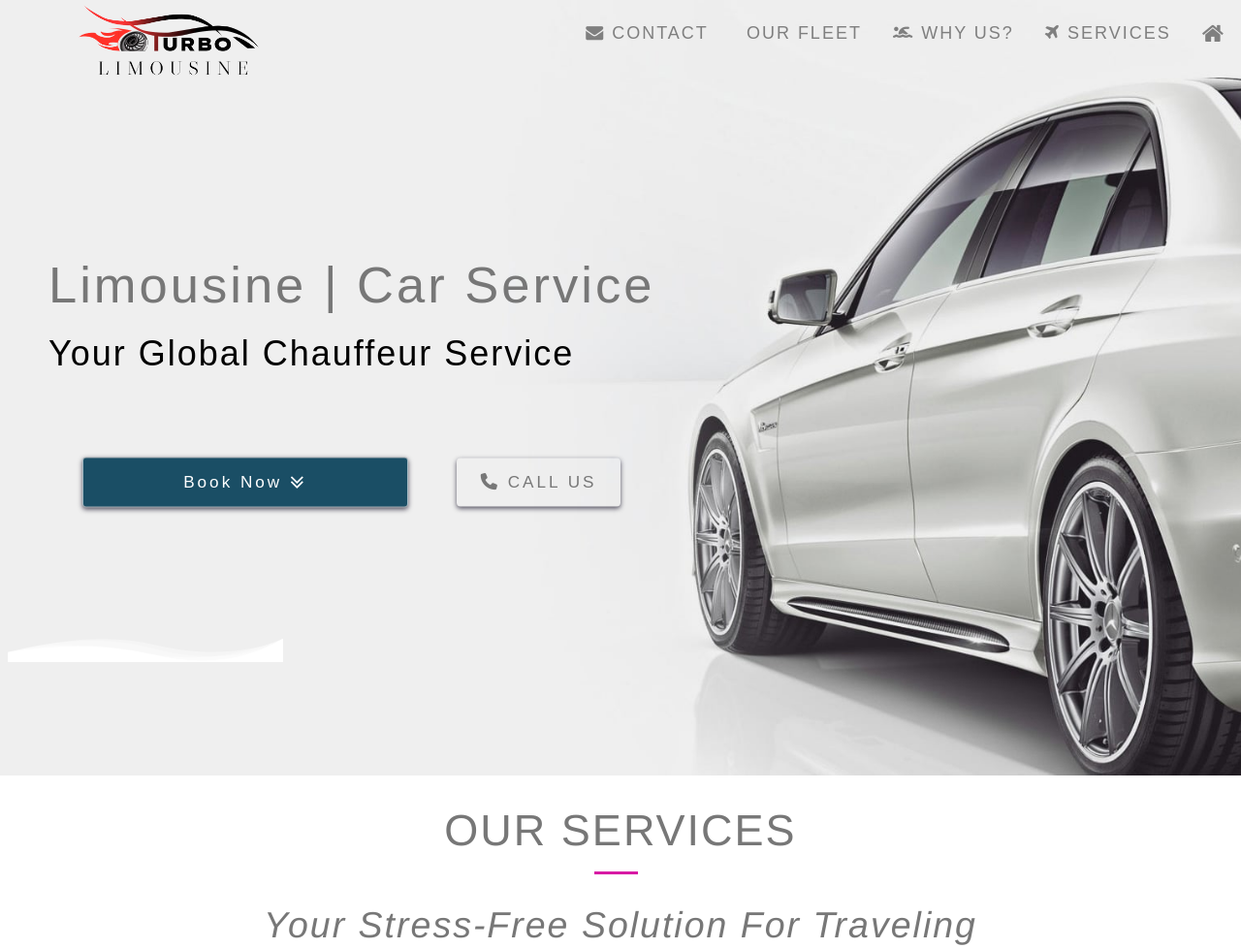
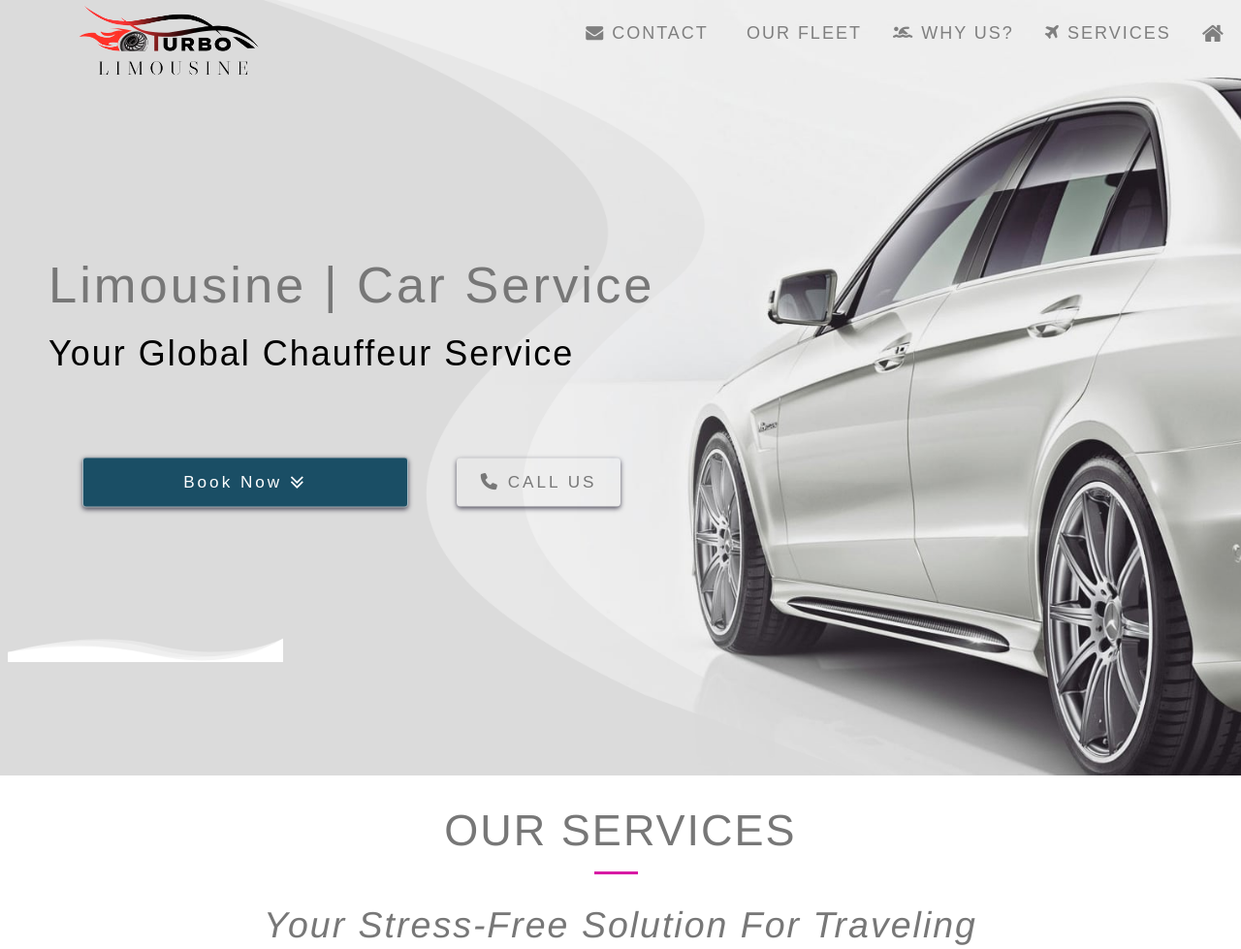
Before and after one commit to hossam1981/turbo, a PHP site: page / in a window 1280 px wide. Shown: the top 979 px of the page at 97% size. Run offline with PHP 8.4, Linux system fonts and the light colour scheme; some libraries are stand-ins or nearby versions.

Commit message:
change hero picture

```diff
--- a/style/main.css
+++ b/style/main.css
@@ -41,7 +41,7 @@ h1 {
     background-size: cover;
 }
     .bgimg-1 {
-    background-image: url('../media/hero.jpeg');
+    background-image: url('../media/hero.png');
     min-height: 800px;
     }
     /* reponsive img */
```
Also changed, not shown: media/hero.jpeg (deleted), media/hero.png (added).
